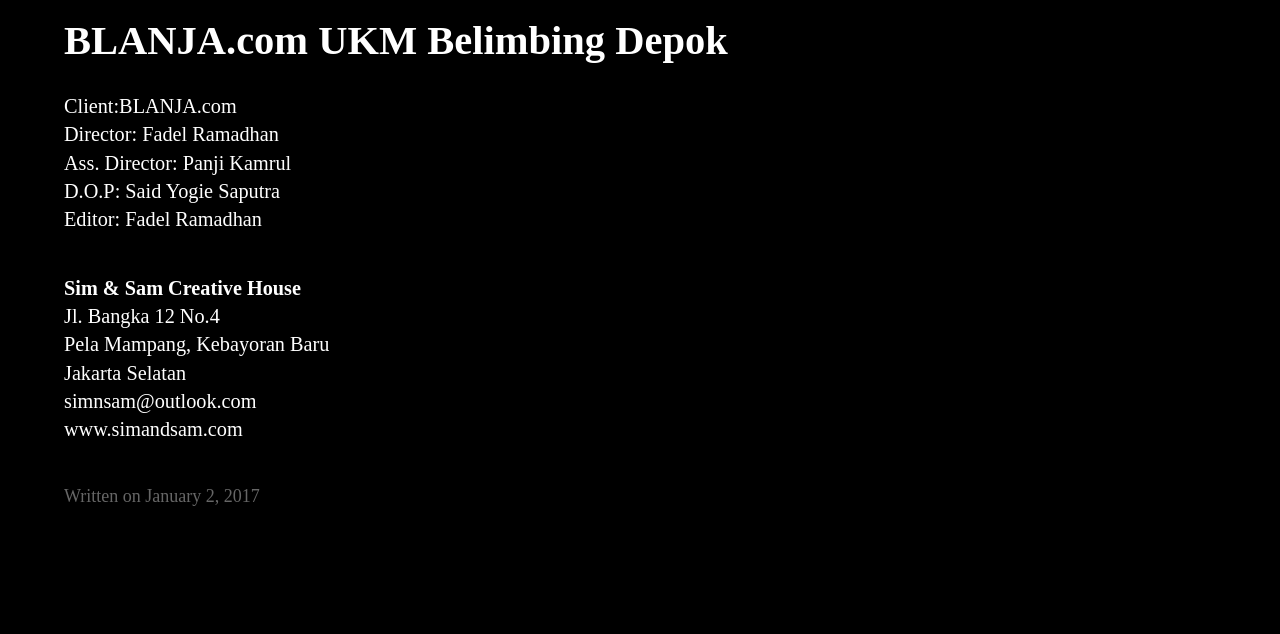
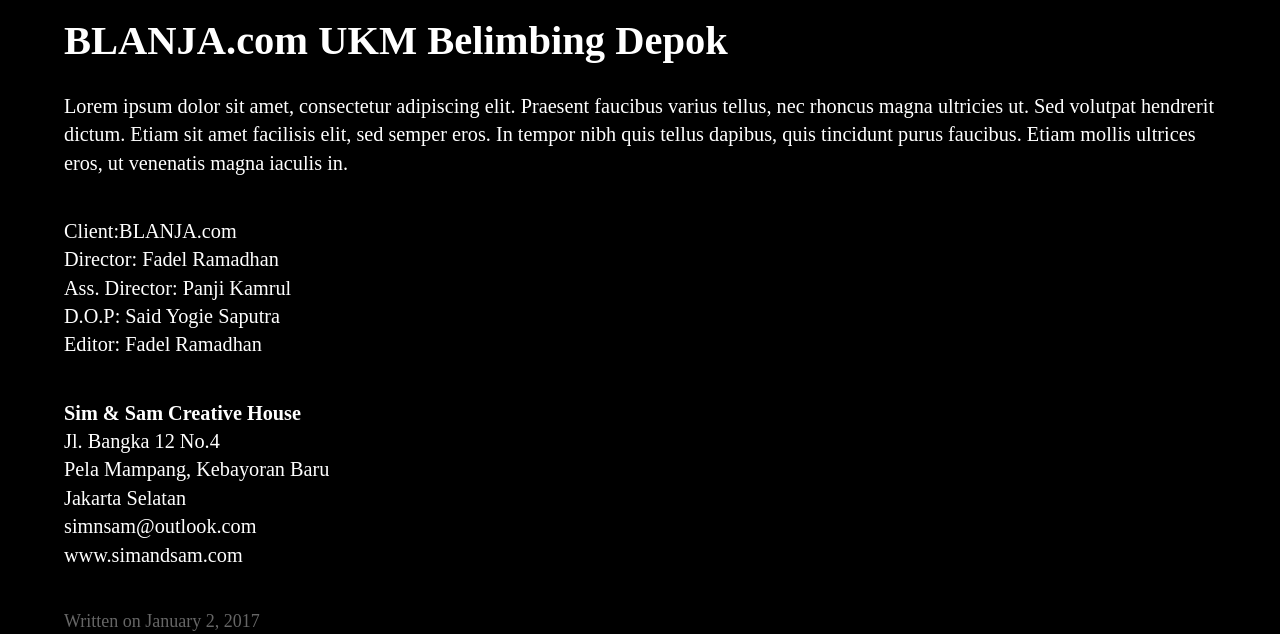
Before and after one commit to kemtol/simsam, a Jekyll site: the page built from _posts/2017-1-2-video-blanjacom-belimbing.md, in a window 1280 px wide. Shown: the part 707-1341 px from the top of the page. Built offline with Jekyll 4.4.1, drawn with Linux system fonts in a browser that asks for light colours; some web fonts are replaced; before the commit the page ends 1216 px from its top, so only the background shows below that.

Commit message:
Update 2017-1-2-video-blanjacom-belimbing.md

```diff
--- a/_posts/2017-1-2-video-blanjacom-belimbing.md
+++ b/_posts/2017-1-2-video-blanjacom-belimbing.md
@@ -5,6 +5,9 @@
 - videoworks
 videoid: vO1A2S0ERPk
 ---
+
+Lorem ipsum dolor sit amet, consectetur adipiscing elit. Praesent faucibus varius tellus, nec rhoncus magna ultricies ut. Sed volutpat hendrerit dictum. Etiam sit amet facilisis elit, sed semper eros. In tempor nibh quis tellus dapibus, quis tincidunt purus faucibus. Etiam mollis ultrices eros, ut venenatis magna iaculis in.
+
 
 Client:BLANJA.com<br/>
 Director: Fadel Ramadhan<br/>
```
